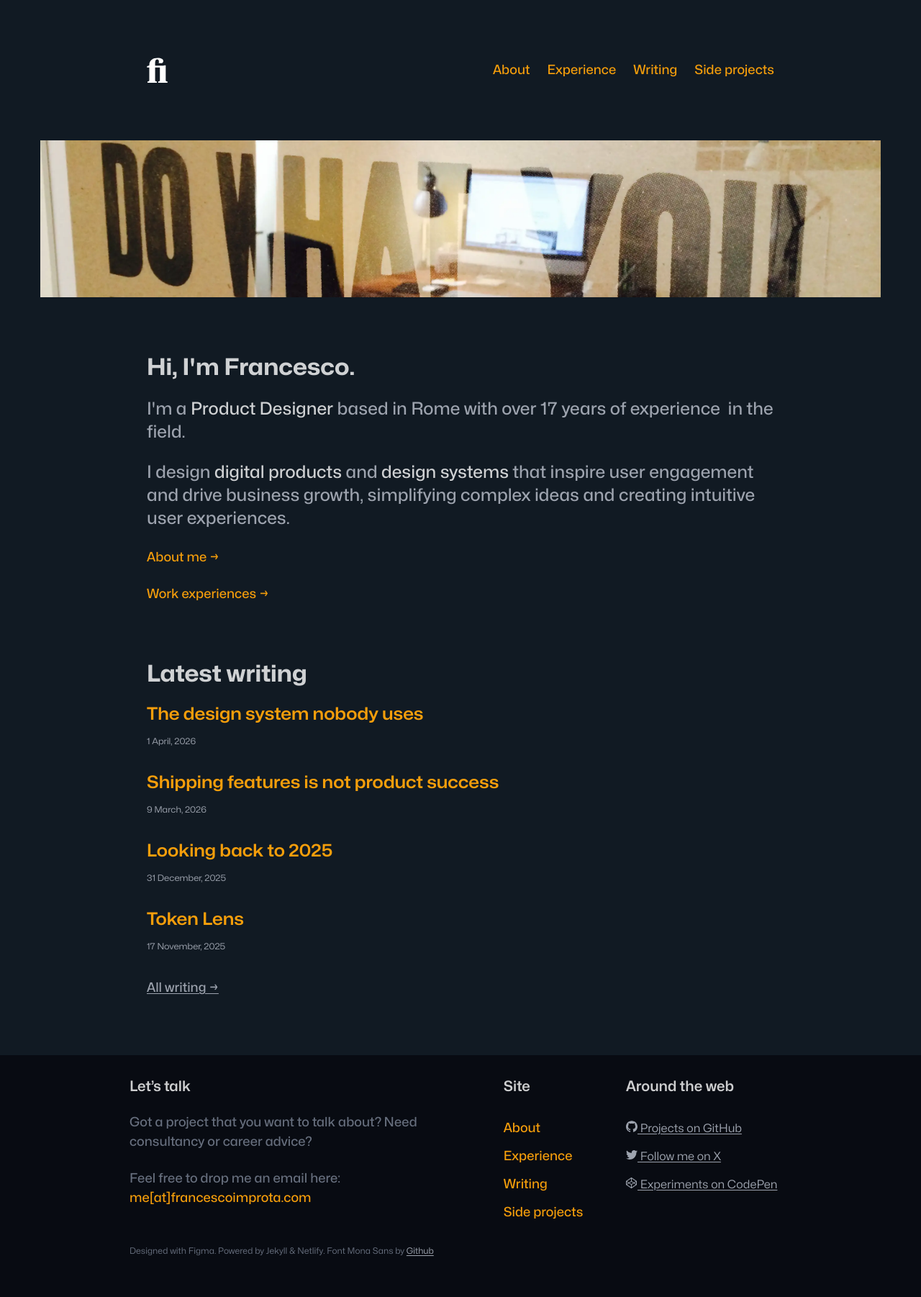
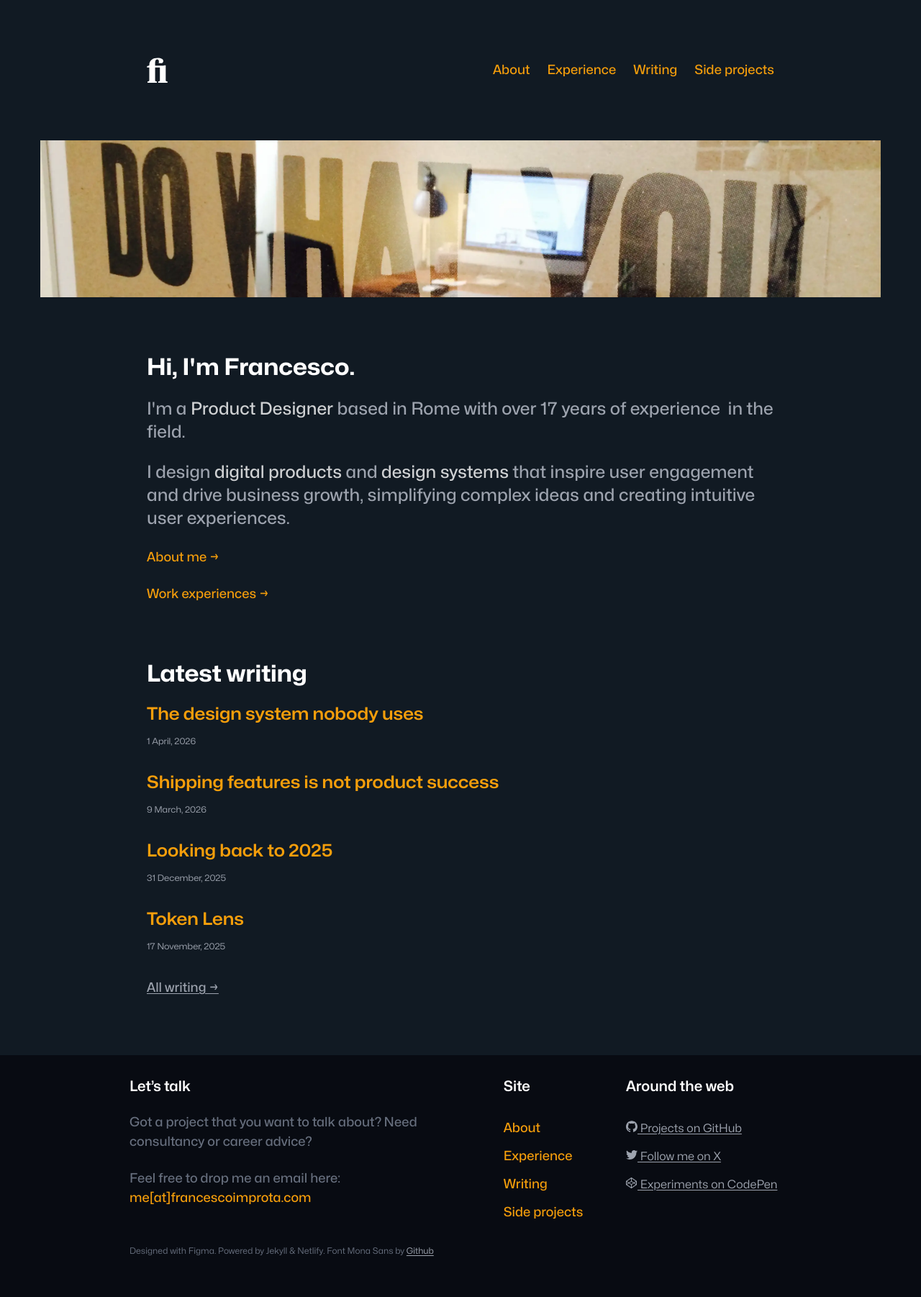
Before and after one commit to zetareticoli/fi, a Jekyll site: the page built from index.html, in a window 1280 px wide. Shown: the whole page at 72% size. Built offline with Jekyll 4.4.1, drawn with Linux system fonts in a browser that asks for light colours; some web fonts are replaced.

Commit message:
fix: update heading text color to use inverse variable

```diff
--- a/_sass/elements/_base.scss
+++ b/_sass/elements/_base.scss
@@ -73,6 +73,7 @@ h1, h2, h3, h4, h5, h6 {
   line-height: var(--lineheight-auto);
   word-wrap: break-word;
   word-spacing: normal;
+  color: var(--text-inverse);
 }
 
 h1 {
```
